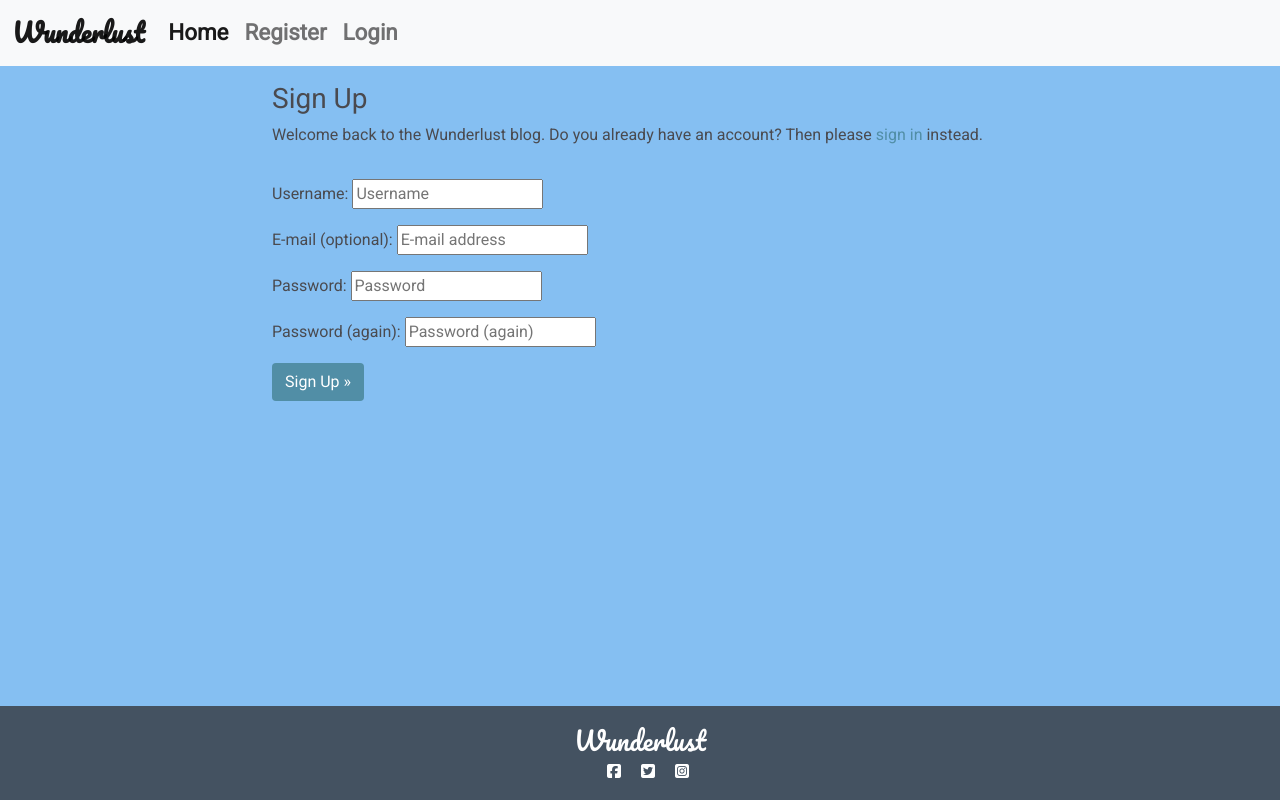
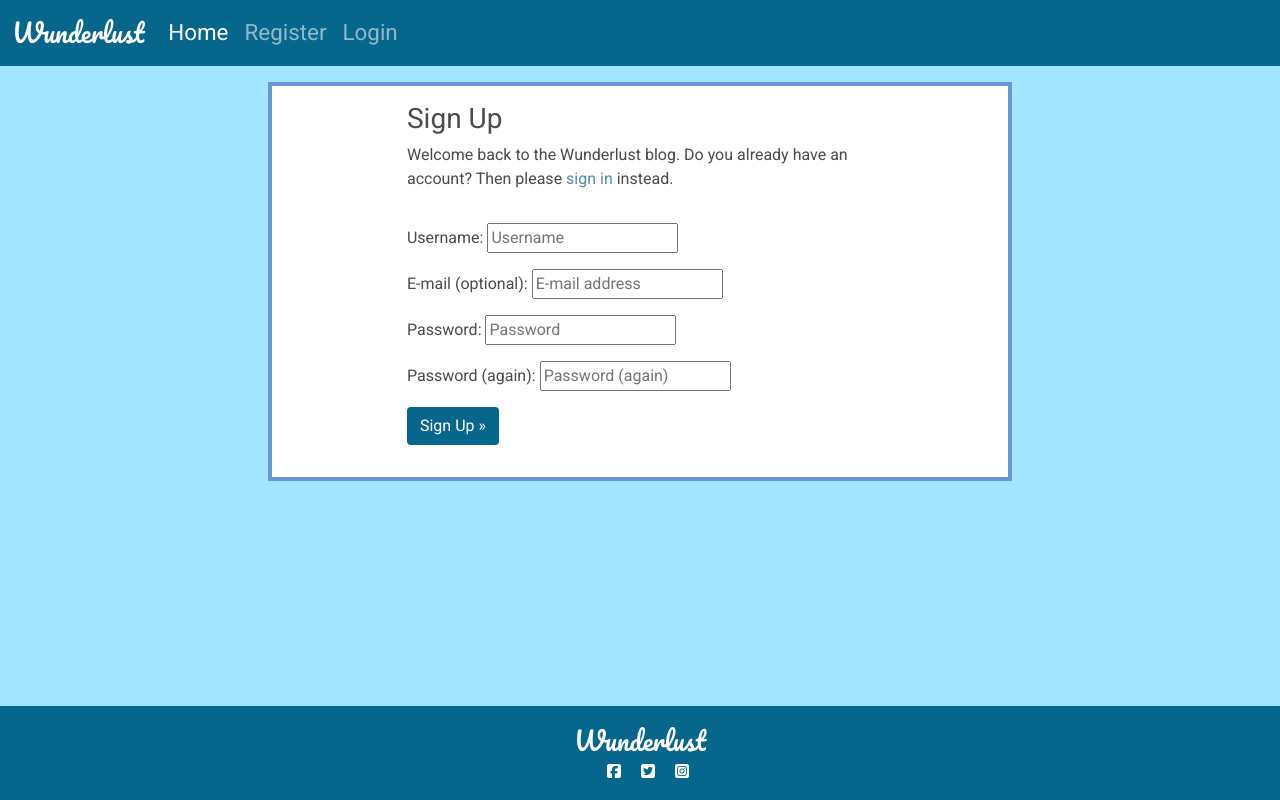
Before and after one commit to Lucy-Glanville-Brown/travel-blog, a Django app: page /accounts/signup/ in a window 1280 px wide. Run offline with Django 4.2, Linux system fonts and the light colour scheme; some libraries are stand-ins or nearby versions.

Commit message:
Update color theme for base/login/logout/signup templates

```diff
--- a/static/css/style.css
+++ b/static/css/style.css
@@ -1,5 +1,4 @@
 body {
-    background-color: #F9FAFC;
     font-family: 'Roboto', sans-serif;
     color: #4A4A4F;
 }
@@ -9,21 +8,21 @@ body {
 .navbar-brand {
     font-family: 'Pacifico', cursive;
     font-size: 1.6rem;
-    font-weight: 700;
-    color: #4A4A4F;
+    font-weight: 400;
+
 }
 
 .navbar {
     font-size: 1.4rem;
-    font-weight: 700;
-    color: #4A4A4F;
+    font-weight: 400;
+    background-color: #07668c;
 }
 
 
 /* Footer */
 
 .dark-bg {
-    background-color: #445261;
+    background-color: #07668c;
 }
 
 a { color: inherit; }
@@ -37,7 +36,7 @@ a { color: inherit; }
 /* Main content container */
 
 .main-bg {
-    background-color: #85bff2;
+    background-color: #a2e5ff;
 }
 
 /* Blog Posts */
@@ -67,7 +66,7 @@ a { color: inherit; }
     bottom: 5%;
     min-width: 30%;
     left: -2px;
-    background-color: #518ea6;
+    background-color: #367ba1;
 }
 
 .author {
@@ -86,7 +85,7 @@ a { color: inherit; }
 }
 
 .masthead-text {
-    background-color: #445261;
+    background-color: #367BA1;
     color: white;
     position: relative;
     padding-top: 0.5rem;
@@ -103,7 +102,7 @@ a { color: inherit; }
     position: absolute;
     height: 100%;
     width: 150%;
-    background: #445261;
+    background: #367BA1;
     z-index: 100;
 }
 
@@ -117,18 +116,34 @@ a { color: inherit; }
     color: #E84610;
 }
 
-/* Account Sign-Up */
+/* Account Sign-Up, Login and Logout */
+
+.signin {
+    border: 4px solid #6698d9;
+    background-color: white;
+    padding-bottom: 2rem;
+    width: fit-content;
+}
+
+.signout {
+    border: 4px solid #6698d9;
+    background-color: white;
+    padding-bottom: 2rem;
+    width: auto;
+}
 
 .btn-signup {
-    background-color: #518ea6;
+    background-color: #07668C;
     color: #fff;
 }
 
 .btn-signup:hover,
 .btn-signup:active {
     background-color: #fff;
-    color: #518ea6;
+    color: #07668C;
 }
+
+
 
 
 
--- a/templates/account/login.html
+++ b/templates/account/login.html
@@ -7,7 +7,7 @@
 
 {% block content %}
 
-<div class="container">
+<div class="container signin mt-3">
   <div class="row">
     <div class="col-md-8 mt-3 offset-md-2">
       <h3>{% trans "Sign In" %}</h3>
--- a/templates/account/logout.html
+++ b/templates/account/logout.html
@@ -5,7 +5,7 @@
 {% block head_title %}{% trans "Sign Out" %}{% endblock %}
 
 {% block content %}
-<div class="container">
+<div class="container signout">
   <div class="row">
     <div class="col-md-8 mt-3 offset-md-2">
       <h3>{% trans "Sign Out" %}</h3>
--- a/templates/account/signup.html
+++ b/templates/account/signup.html
@@ -5,7 +5,7 @@
 {% block head_title %}{% trans "Signup" %}{% endblock %}
 
 {% block content %}
-<div class="container">
+<div class="container signin mt-3">
   <div class="row">
     <div class="col-md-8 mt-3 offset-md-2">
       <h3>{% trans "Sign Up" %}</h3>
--- a/templates/base.html
+++ b/templates/base.html
@@ -31,7 +31,7 @@
 
 <body class="d-flex flex-column min-vh-100 main-bg">
   <!-- Navigation -->
-  <nav class="navbar navbar-expand-lg navbar-light bg-light">
+  <nav class="navbar navbar-expand-lg navbar-dark ">
     <div class="container-fluid">
       <a class="navbar-brand" href="{% url 'home' %}">Wunderlust</a>
       <button class="navbar-toggler" type="button" data-bs-toggle="collapse" data-bs-target="#navbarSupportedContent"
```
